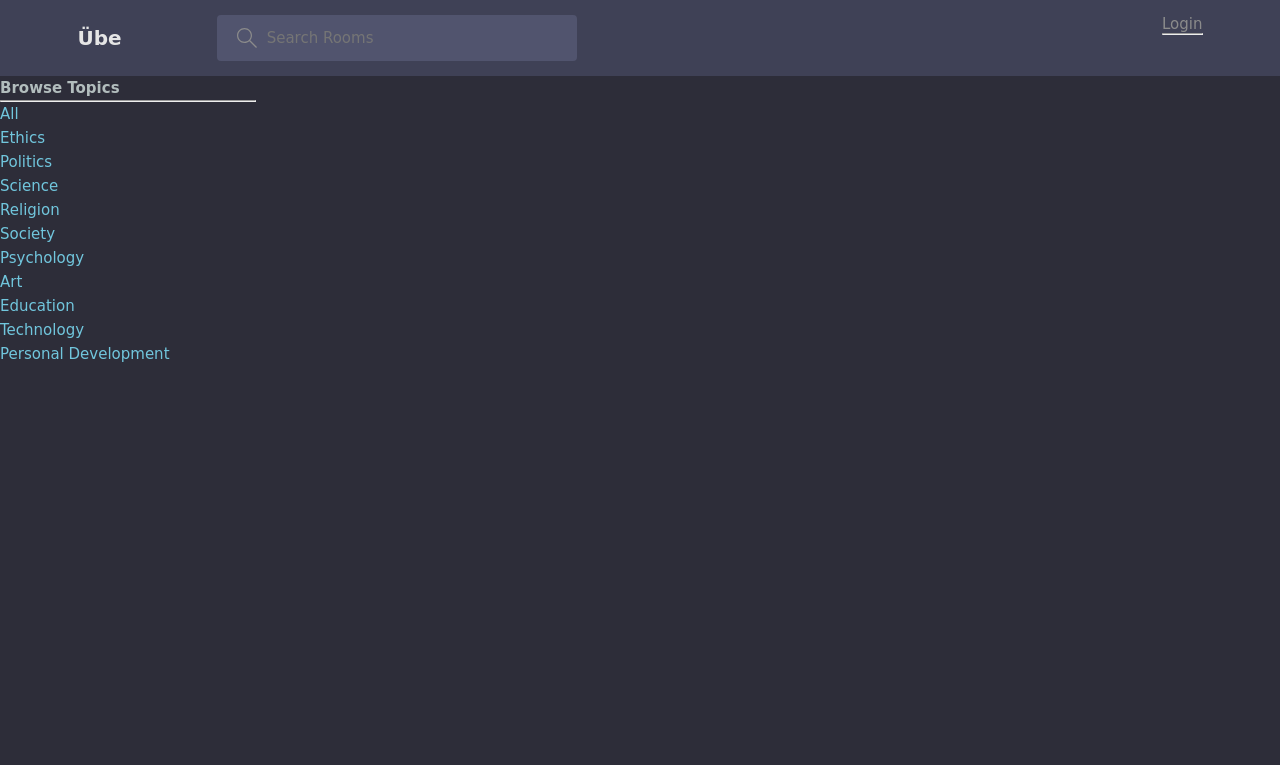
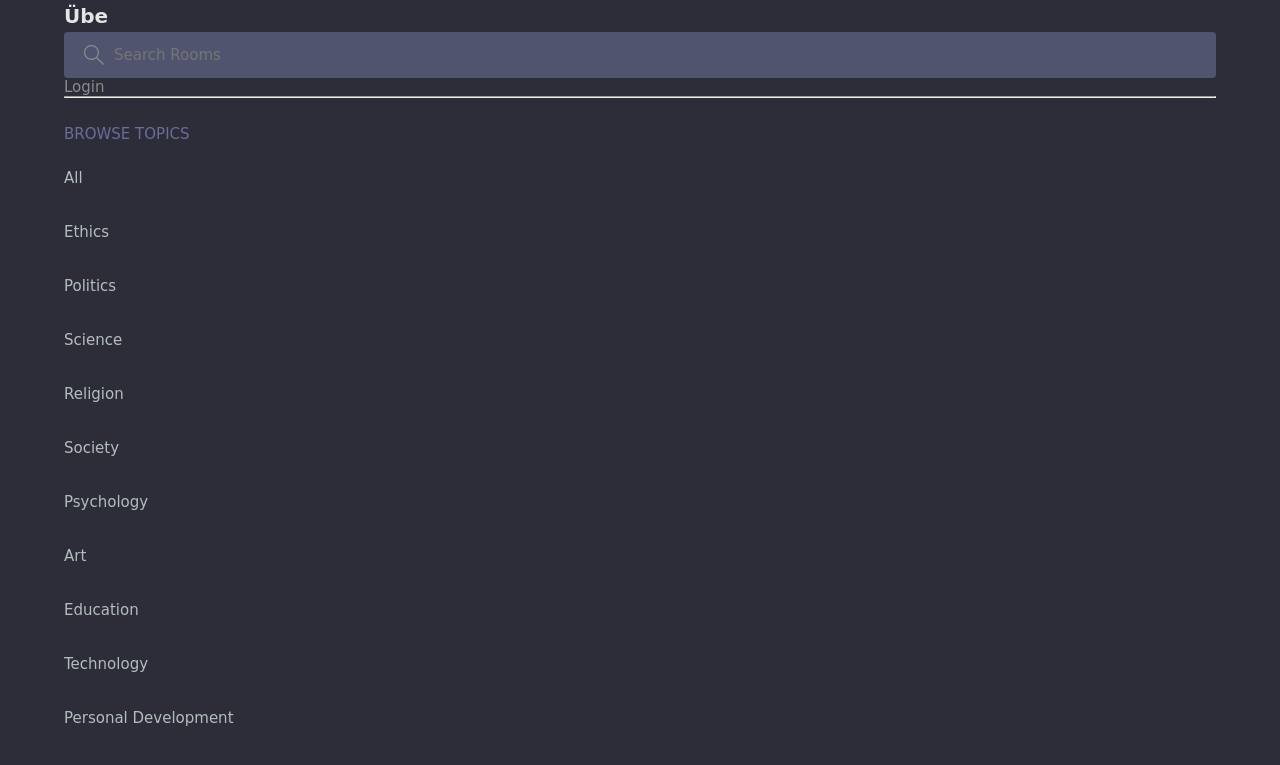
Before and after one commit to abubow/Ube, a Django app: page / in a window 1280 px wide. Shown: the top 765 px of the page. Run offline with Django 4.2, Linux system fonts and the light colour scheme; data comes from the database, SQL or seed files in the repository; some web fonts are replaced.

Commit message:
modified home and added styling for the navbar

```diff
--- a/base/templates/base/home.html
+++ b/base/templates/base/home.html
@@ -1,26 +1,23 @@
 {% extends "main.html" %} {% block content %}
 
-<style>
-	.home-container {
-		display: grid;
-		grid-template-columns: 1fr 3fr 1fr;
-	}
-</style>
-
-<main class="home-container">
+<main class="layout layout--3">
+	<div class="container">
 		{% if user.is_authenticated %}
-	<div>{% include 'components/topic_list.html' %}</div>
-	<div>
+		<div class="topics">{% include 'components/topic_list.html' %}</div>
+		<div class="roomList">
 			<h5>{{ rooms.count }} rooms available</h5>
 			<a href="{% url 'room-form' %}">Create Room</a>
 			{% include 'components/feed.html' %}
 		</div>
-	<div>{% include 'components/recent_activity.html' %}</div>
+		<div class="activities">
+			{% include 'components/recent_activity.html' %}
+		</div>
 		{% else %}
-	<div>
-		<h3>Browse Topics</h3>
-		<hr />
-		<ul>
+		<div class="topics">
+			<div class="topics__header">
+				<h2>Browse Topics</h2>
+			</div>
+			<ul class="topics__list">
 				<li>
 					<a href="{% url 'home' %}">All</a>
 				</li>
@@ -34,5 +31,6 @@
 			</ul>
 		</div>
 		{% endif %}
+	</div>
 </main>
 {% endblock %}
--- a/static/styles/main.css
+++ b/static/styles/main.css
@@ -11,7 +11,7 @@
 	--color-bg: #2d2d39;
 	--color-success: #5dd693;
 	--color-error: #fc4b0b;
-  }
+}
 
 * {
 	font-family: "Aboreto", cursive;
@@ -51,10 +51,94 @@ body {
 	margin: auto;
 }
 
+.layout {
+	margin-top: 2.4rem;
+}
+
+.layout > .container {
+	display: flex;
+	justify-content: space-between;
+	align-items: flex-start;
+}
+
+.layout--3 > .container > div:first-child {
+	flex-basis: 18%;
+	max-width: 22.5rem;
+}
+
+.layout--3 > .container > div:nth-child(2) {
+	flex-basis: 50%;
+}
+
+.layout--3 > .container > div:last-child {
+	flex-basis: 25%;
+}
+
+.layout--2 > .container > div:first-child {
+	flex-basis: 72%;
+}
+
+.layout--2 > .container > div:last-child {
+	flex-basis: 25%;
+}
+.layout__box {
+	width: 90%;
+	max-width: 48rem;
+	min-height: 40rem;
+	position: absolute;
+	top: 50%;
+	left: 50%;
+	transform: translate(-50%, -46%);
+	background-color: var(--color-dark);
+	border-radius: 1rem;
+	box-shadow: 1px 1px 6px 3px rgba(0, 0, 0, 0.1);
+	overflow: hidden;
+}
+
+.layout__boxHeader {
+	display: flex;
+	padding: 1.5rem;
+	background-color: var(--color-dark-light);
+}
+
+.layout__boxTitle {
+	display: flex;
+	gap: 1.5rem;
+	align-items: center;
+}
+
+.layout__boxTitle h3 {
+	text-transform: uppercase;
+	font-weight: 500;
+	color: var(--color-light);
+}
+
+.layout__boxTitle svg {
+	width: 1.6rem;
+	height: 1.6rem;
+	fill: var(--color-main);
+}
+
+.layout__body {
+	margin: 3rem;
+}
+
+@media screen and (max-width: 900px) {
+	.activities,
+	.topics {
+		display: none;
+	}
+
+	.layout--3 > .container > div:nth-child(2) {
+		flex-basis: 100%;
+	}
+}
+
 a {
 	display: inline-block;
 	color: var(--color-main);
 	text-decoration: none;
+	cursor: pointer;
 }
 
 .btn {
@@ -344,3 +428,62 @@ a {
 .dropdown-menu a svg {
 	fill: var(--color-light);
 }
+
+.topics__header {
+	margin-bottom: 2rem;
+}
+
+.topics__header h2 {
+	text-transform: uppercase;
+	font-weight: 500;
+	color: var(--color-dark-light);
+}
+
+.topics__list {
+	list-style: none;
+}
+
+.topics__list li a {
+	display: flex;
+	justify-content: space-between;
+	margin-bottom: 3rem;
+	font-weight: 500;
+	color: var(--color-light-gray);
+	transition: all 0.3s ease-in-out;
+}
+
+.topics__list li a.active,
+.topics__list li a:hover {
+	color: var(--color-main);
+}
+
+.topics__list li a span {
+	padding: 0.5rem 1rem;
+	background-color: var(--color-dark);
+	border-radius: 3px;
+	font-size: 1.3rem;
+	font-weight: 700;
+	letter-spacing: 1px;
+}
+
+.topics-page a:hover {
+	text-decoration: underline;
+}
+
+.topics-page .topics__list li:not(:last-child) a {
+	margin: 2rem 0;
+	padding-bottom: 1rem;
+	text-decoration: none;
+	border-bottom: 1px solid var(--color-dark-medium);
+}
+
+.topics-page .header__search {
+	display: block;
+}
+
+@media screen and (max-width: 500px) {
+	.mobile-menu .header__search {
+		display: block;
+		margin-bottom: 2.4rem;
+	}
+}
--- a/templates/navbar.html
+++ b/templates/navbar.html
@@ -1,4 +1,4 @@
-<header class="header header--loggedIn">
+
 	<div class="container">
 		<a class="header__logo">
 			<h1>Übe</h1>
@@ -93,4 +93,3 @@
 			<hr />
 		</nav>
 	</div>
-</header>
```
Lines whose indentation alone changed are shown as unchanged.
